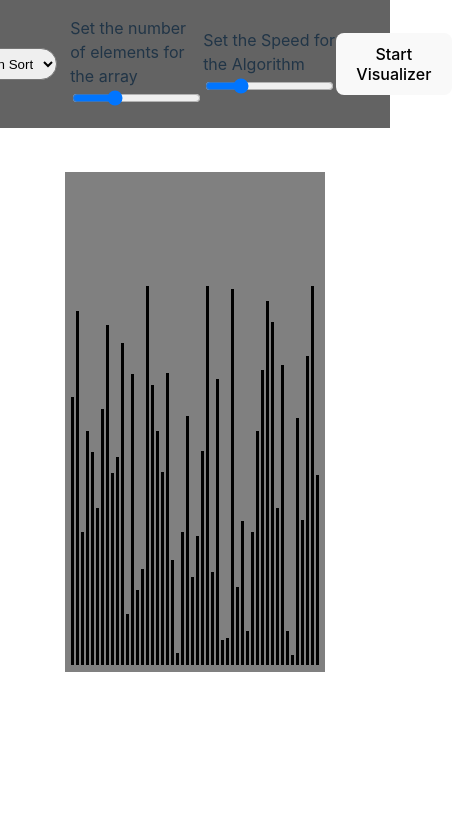
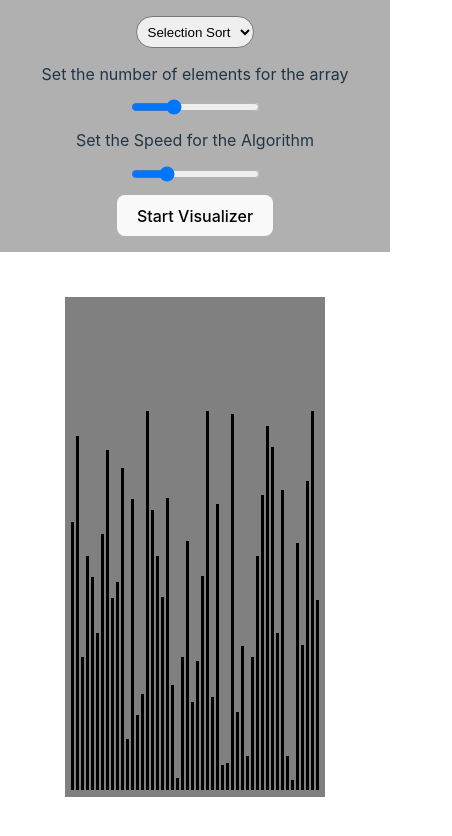
Before and after one commit to DylanKral/AlgorithmVisualizer, a React (Vite) app: page / in a window 390 px wide. Shown: the top 836 px of the page, 452 px wide, since content can reach past the window. Built offline with nearby package versions, Linux system fonts and the light colour scheme.

Commit message:
Adjusting for mobile users

```diff
--- a/Nav/Nav.css
+++ b/Nav/Nav.css
@@ -1,21 +1,43 @@
 nav{
     margin: 1em;
     display: flex;
-    align-items: center;
-    justify-content: center;
+
 }
 
 .nav-container{
     position: absolute;
     top: 0;
     left: 0;
-    width: 100vw;
-    background-color: rgb(99, 99, 99);
+    width: 100%;
+    background-color: rgba(99, 99, 99, .50);
 }
 
 #dropdown{
-    margin-right: 1em;
+    margin: 0em 1em 1em 1em;
     border-radius: 2em;
     padding: .5em;
+}
 
+@media(max-width:600px){
+    .nav-container{
+        display: flex;
+        flex-flow: row wrap;
+        align-items: center;
+        text-align: center;
+    }
+    nav{
+        display: flex;
+        flex-flow: row wrap;
+        align-items: center;
+        text-align: center;
+        justify-content: center;
+
+    }
+    input{
+        margin:1em;
+    }
+
+    #start{
+margin: 0 1.25em;
+    }
 }
--- a/Nav/Nav.jsx
+++ b/Nav/Nav.jsx
@@ -50,7 +50,7 @@ function Nav() {
                 onChange={durationHandler}
                 ></input>
             </label>
-            <button onClick={executeAlgorithm}>Start Visualizer</button>
+            <button id="start" onClick={executeAlgorithm}>Start Visualizer</button>
         </nav>
     </div>
     )
--- a/components/VisualizerContainer.css
+++ b/components/VisualizerContainer.css
@@ -9,4 +9,12 @@
     white-space: nowrap;
     max-width: 95vw;
     padding: 0 5px;
+    transition: .5s ease all ;
 }
+
+@media(max-width: 600px){
+    .container{
+        margin-top: 250px;
+
+    }
+}
```
